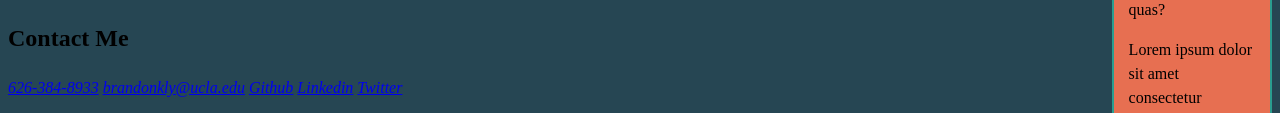
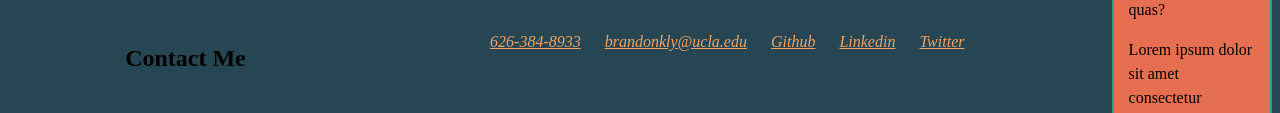
Before and after one commit to brandonkylely/practice-portfolio, a plain HTML site: page index.html in a window 1280 px wide. Shown: the part 835-948 px from the top of the page. Drawn offline with Linux system fonts and the light colour scheme; files whose address does not match are found by name.

Commit message:
added some styling for contact me

```diff
--- a/assets/style.css
+++ b/assets/style.css
@@ -83,6 +83,17 @@ aside p {
     align-items: right;
 }
 
+.contact {
+    display: flex;
+    justify-content: space-around;
+}
+
+.contact a {
+    display: inline-block;
+    color: var(--orange);
+    padding: 10px;
+}
+
 /* background images arent working */
 #project1 {
     background-image: url("assets/images/randy-fath-G1yhU1Ej-9A-unsplash.jpg");
--- a/index.html
+++ b/index.html
@@ -70,7 +70,7 @@
         </section>
     </main>
 
-    <footer id="contact">
+    <footer class="contact">
         <h2>Contact Me</h2>
         <div>
           <address>
```
